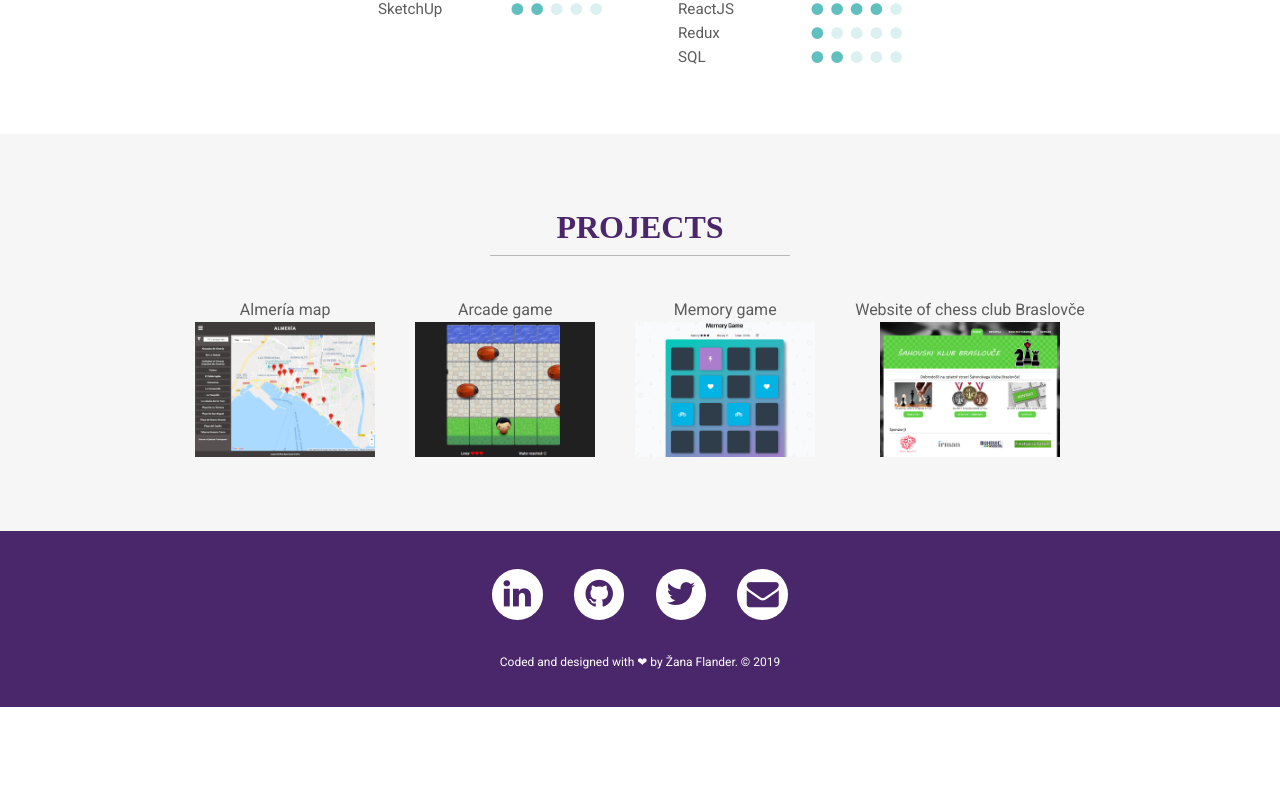
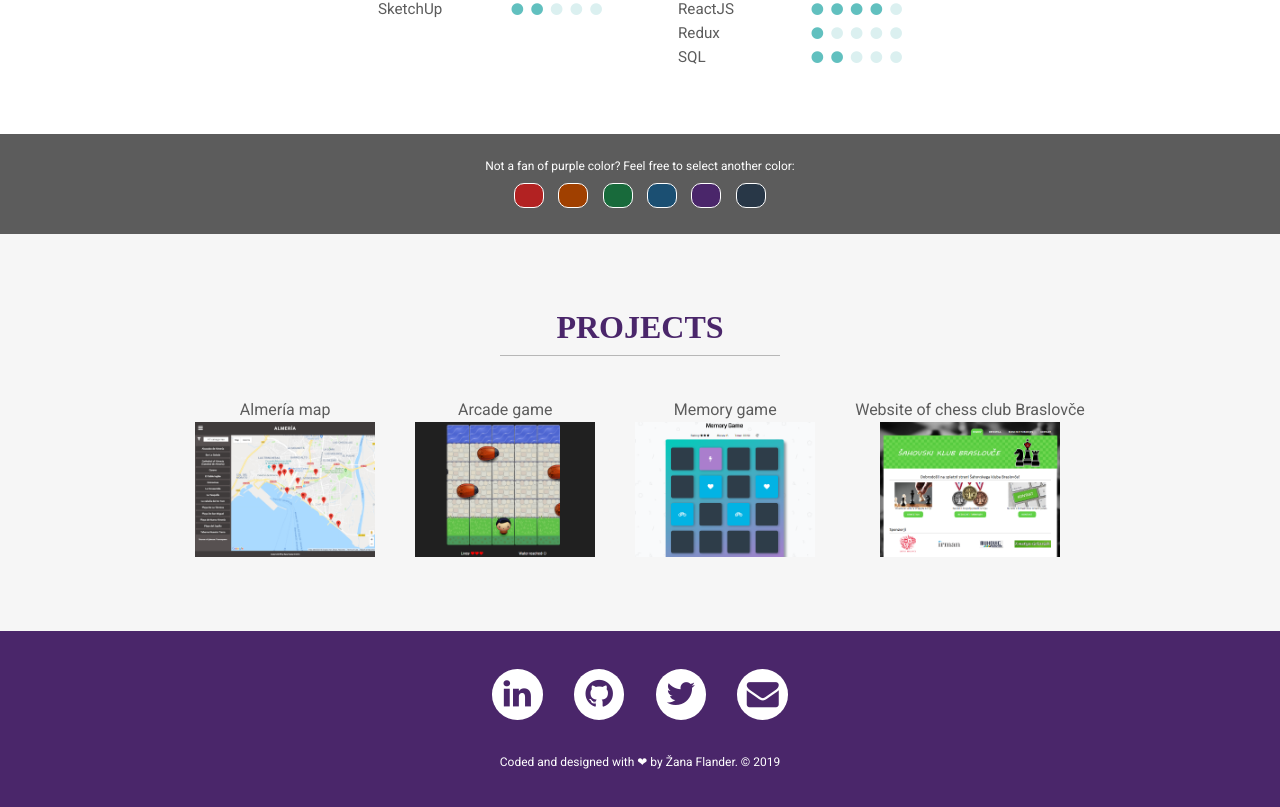
Before and after one commit to flanzana/zanawebsite-react, a React (Create React App) app: page / in a window 1280 px wide. Shown: the part 1491-2298 px from the top of the page. Before the commit the page ends 2198 px from the top, so only its background shows below. Built offline with nearby package versions, Linux system fonts and the light colour scheme; a web font is replaced by a local one.

Commit message:
Feat: add theme selector

```diff
--- a/src/App.js
+++ b/src/App.js
@@ -1,7 +1,8 @@
 import React, { Component } from 'react';
 import styled, { ThemeProvider } from 'styled-components';
-import { theme } from './theme/globalStyle';
+import { themePurple, themeBlue, themeGreen, themeOrange, themeRed, themeDark } from './theme/globalStyle';
 import Header from './components/Header.js';
+import ColorChanger from './components/ColorChanger.js';
 import NavBar from './components/NavBar.js';
 import SideBar from './components/SideBar.js';
 import AboutMe from './components/AboutMe.js';
@@ -16,7 +17,6 @@ const Wrapper = styled.div`
 
 const MainContentWrapper = styled.div`
 	color: ${props => props.theme.dark};
-	background-color: ${props => props.theme.primary};
 	display: flex;
 	flex-direction: column;
 	align-items: center;
@@ -28,7 +28,7 @@ class App extends Component {
 	constructor(props) {
 		super(props);
 		this.state = {
-			theme: theme,
+			theme: themePurple,
 			isNavbarFixed: false,
 			scrollFromTop: 0,
 			windowWidth: window.innerWidth,
@@ -42,7 +42,7 @@ class App extends Component {
 	}
 	componentWillUnmount() {
 		window.removeEventListener('scroll', this.handleScroll);
-		window.addEventListener('resize', this.handleWindowSizeChange);
+		window.removeEventListener('resize', this.handleWindowSizeChange);
 	}
 
 	handleScroll = () => {
@@ -61,6 +61,32 @@ class App extends Component {
 		this.setState({ windowWidth: window.innerWidth });
 	};
 
+	handleColorChange = (event) => {
+		let clickedTheme = event.target.getAttribute('name');
+		switch(clickedTheme) {
+			case "themeRed":
+				this.setState({ theme: themeRed });
+				break
+			case "themeOrange":
+				this.setState({ theme: themeOrange });
+				break
+			case "themeGreen":
+				this.setState({ theme: themeGreen });
+				break
+			case "themeBlue":
+				this.setState({ theme: themeBlue });
+				break
+			case "themePurple":
+				this.setState({ theme: themePurple });
+				break
+			case "themeDark":
+				this.setState({ theme: themeDark });
+				break
+			default:
+				this.setState({ theme: themePurple });
+		}
+	}
+
 	toggleMenu = () => {
 		const menuShow = this.state.shouldShowMenu;
 		this.setState({ shouldShowMenu: !menuShow });
@@ -78,6 +104,7 @@ class App extends Component {
 					<MainContentWrapper>
 						<AboutMe />
 						<Skills skills={skills} />
+						<ColorChanger handleColorChange={this.handleColorChange} />
 						<Projects projects={projects} />
 					</MainContentWrapper>
 					<Footer />
--- a/src/components/AboutMe.js
+++ b/src/components/AboutMe.js
@@ -19,7 +19,7 @@ const AboutMe = () => (
     <MainSection bgl id="aboutme">
         <MainTitle>About me</MainTitle>
         <AboutMeWrapper>
-            <p>Hi! My name is Žana Flander from Slovenia and I am passionate about frontend web development and cartography. I gained expertise in cartography, GIS, land surveying, frontend web development and customer service. I am fluent in English, Slovenian and Spanish. I have studied and worked abroad. You can see my full work experience and education on <a href="https://www.linkedin.com/in/zanaflander" target="_blank" rel="noopener noreferrer">my LinkedIn profile</a>. My hobbies are yoga, volleyball and chess. I am always eager to learn and engage in new things.</p>
+            <p>Hi! My name is Žana Flander from Slovenia and I am passionate about frontend web development and cartography. I gained expertise in cartography, GIS, land surveying, frontend web development and customer service. I am fluent in English, Slovenian and Spanish. I have studied and worked abroad. My full work experience and education can be seen on <a href="https://www.linkedin.com/in/zanaflander" target="_blank" rel="noopener noreferrer">my LinkedIn profile</a>. My hobbies are yoga, volleyball and chess. I am always eager to learn and engage in new things.</p>
         </AboutMeWrapper>
     </MainSection>
 )
--- /dev/null
+++ b/src/components/ColorChanger.js
@@ -0,0 +1,57 @@
+import React from 'react';
+import styled from 'styled-components';
+import { themePurple, themeBlue, themeGreen, themeOrange, themeRed, themeDark } from '../theme/globalStyle.js';
+
+const ColorChangerWrapper = styled.div`
+    height: 100px;
+    width: 100%;
+    background-color: ${props => props.theme.dark};
+    display: flex;
+    flex-direction: column;
+    align-items: center;
+    justify-content: center;
+
+	p {
+        color: ${props => props.theme.white};
+        font-size: 12px;
+        padding: 0 10px 10px 10px;
+        margin: 0;
+	}
+`;
+
+const ColorButtonWrapper = styled.div`
+    display: flex;
+    flex-direction: row;
+    justify-content: space-around;
+    align-items: center;
+    width: calc(250px + 2vmin);
+`;
+
+const ColorButton = styled.button`
+    background-color: ${props => props.colour};
+    width: 30px;
+    height: 25px;
+    border: 1px solid ${props => props.theme.white};
+    border-radius: 10px;
+    cursor: pointer;
+
+    &:hover {
+		box-shadow: 0 0 15px 4px rgba(0,0,0,0.35);
+	}
+`
+
+const ColorChanger = ({ handleColorChange }) =>  (
+    <ColorChangerWrapper>
+        <p>Not a fan of purple color? Feel free to select another color:</p>
+        <ColorButtonWrapper>
+            <ColorButton name="themeRed" colour={themeRed.primary} onClick={handleColorChange} />
+            <ColorButton name="themeOrange" colour={themeOrange.primary} onClick={handleColorChange} />
+            <ColorButton name="themeGreen" colour={themeGreen.primary} onClick={handleColorChange} />
+            <ColorButton name="themeBlue" colour={themeBlue.primary} onClick={handleColorChange} />
+            <ColorButton name="themePurple" colour={themePurple.primary} onClick={handleColorChange} />
+            <ColorButton name="themeDark" colour={themeDark.primary} onClick={handleColorChange} />
+        </ColorButtonWrapper>
+    </ColorChangerWrapper>
+)
+
+export default ColorChanger;
--- a/src/theme/globalStyle.js
+++ b/src/theme/globalStyle.js
@@ -1,7 +1,52 @@
 import styled, { injectGlobal, css } from 'styled-components';
 
-export const theme = {
+export const themePurple = {
 	primary: '#4a266a',
+	secondary: '#61c0bf',
+	secondaryLight: '#dbf0f0',
+	white: '#ffffff',
+	light: '#f6f6f6',
+	dark: '#5c5c5c'
+};
+
+export const themeGreen = {
+	primary: '#186A3B',
+	secondary: '#61c0bf',
+	secondaryLight: '#dbf0f0',
+	white: '#ffffff',
+	light: '#f6f6f6',
+	dark: '#5c5c5c'
+};
+
+export const themeBlue = {
+	primary: '#1B4F72',
+	secondary: '#61c0bf',
+	secondaryLight: '#dbf0f0',
+	white: '#ffffff',
+	light: '#f6f6f6',
+	dark: '#5c5c5c'
+};
+
+export const themeRed = {
+	primary: '#B22222',
+	secondary: '#61c0bf',
+	secondaryLight: '#dbf0f0',
+	white: '#ffffff',
+	light: '#f6f6f6',
+	dark: '#5c5c5c'
+};
+
+export const themeOrange = {
+	primary: '#A04000',
+	secondary: '#61c0bf',
+	secondaryLight: '#dbf0f0',
+	white: '#ffffff',
+	light: '#f6f6f6',
+	dark: '#5c5c5c'
+};
+
+export const themeDark = {
+	primary: '#283747',
 	secondary: '#61c0bf',
 	secondaryLight: '#dbf0f0',
 	white: '#ffffff',
@@ -18,7 +63,6 @@ injectGlobal`
 		margin: 0;
 		font-family: Roboto, sans-serif;
 		min-width: 320px;
-		background-color: ${props => props.theme.primary};
 	}
 
 	h1 {
@@ -35,7 +79,7 @@ export const MainTitle = styled.h1`
 	margin-top: 0;
 	line-height: 1.75em;
 	border-bottom: 1px solid #b7b7b7;
-	width: 300px;
+	width: 280px;
 `;
 
 export const MainSection = styled.div`
```
